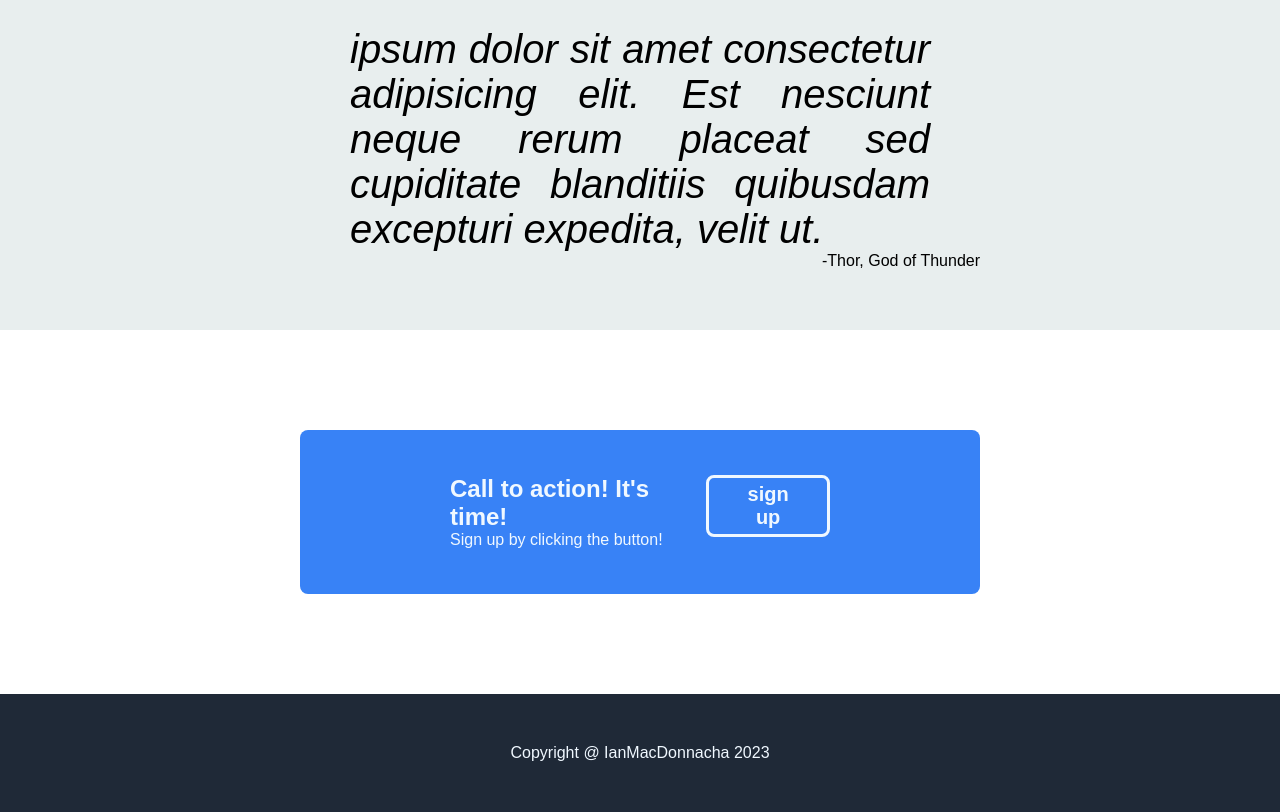
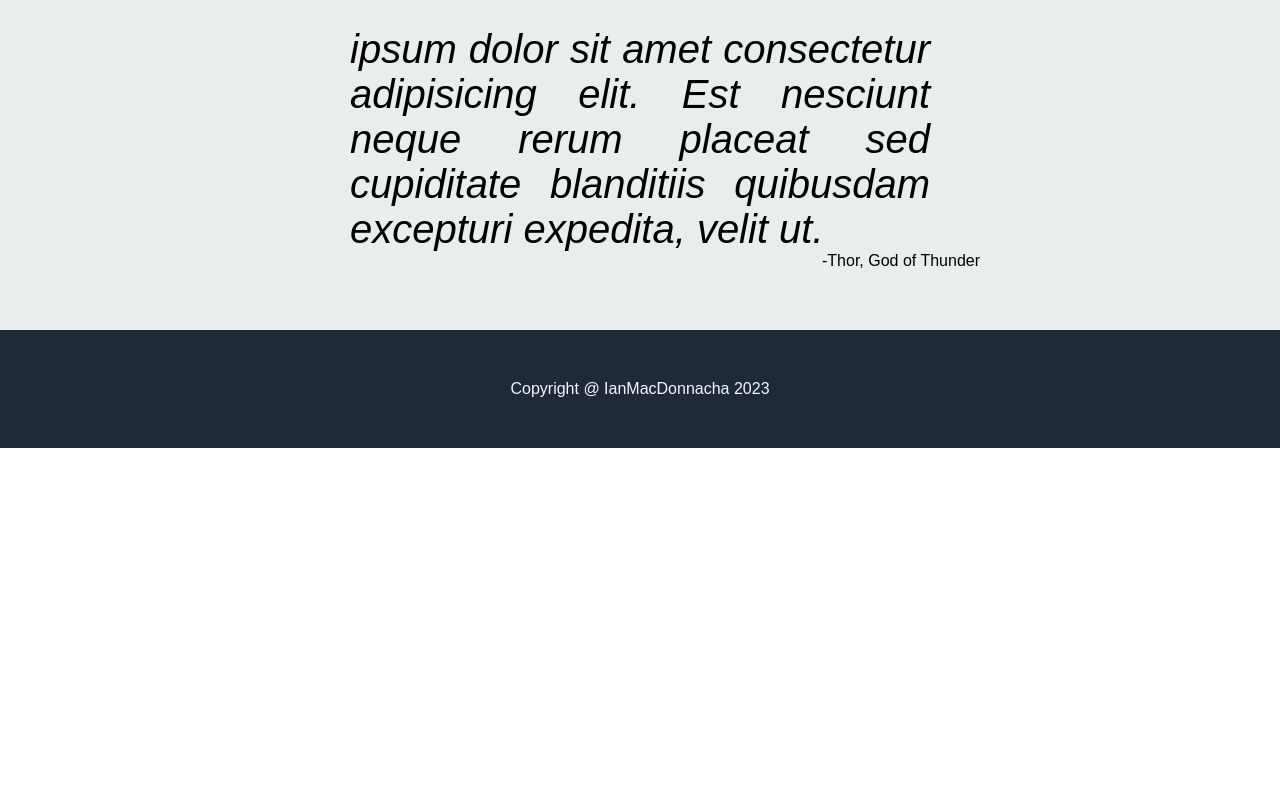
Before and after one commit to IanMacDonnacha/Hobby_Page, a plain HTML site: page index.html in a window 1280 px wide. Shown: the part 2634-3446 px from the top of the page. After the commit the page ends 3082 px from the top, so only its background shows below. Drawn offline with Linux system fonts and the light colour scheme.

Commit message:
Remove section 4
Section 4 was removed as it had no benefit to the hobby page I was creating

```diff
--- a/index.html
+++ b/index.html
@@ -50,14 +50,6 @@
         <div class="quote">ipsum dolor sit amet consectetur adipisicing elit. Est nesciunt neque rerum placeat sed cupiditate blanditiis quibusdam excepturi expedita, velit ut.</div>
         <div class="ref">-Thor, God of Thunder</div>
     </div>
-    <div class="sect-4">
-        <div class="sect-4-container">
-            <div class="sect-4-container-L">
-                <h2>Call to action! It's time!</h2><p>Sign up by clicking the button!</p></div>
-            <div class="sect-4-container-R">
-            <button class="button2">sign up</button>
-        </div>
-    </div>
 
     <div class="footer">Copyright @ IanMacDonnacha 2023
     </div>
```
